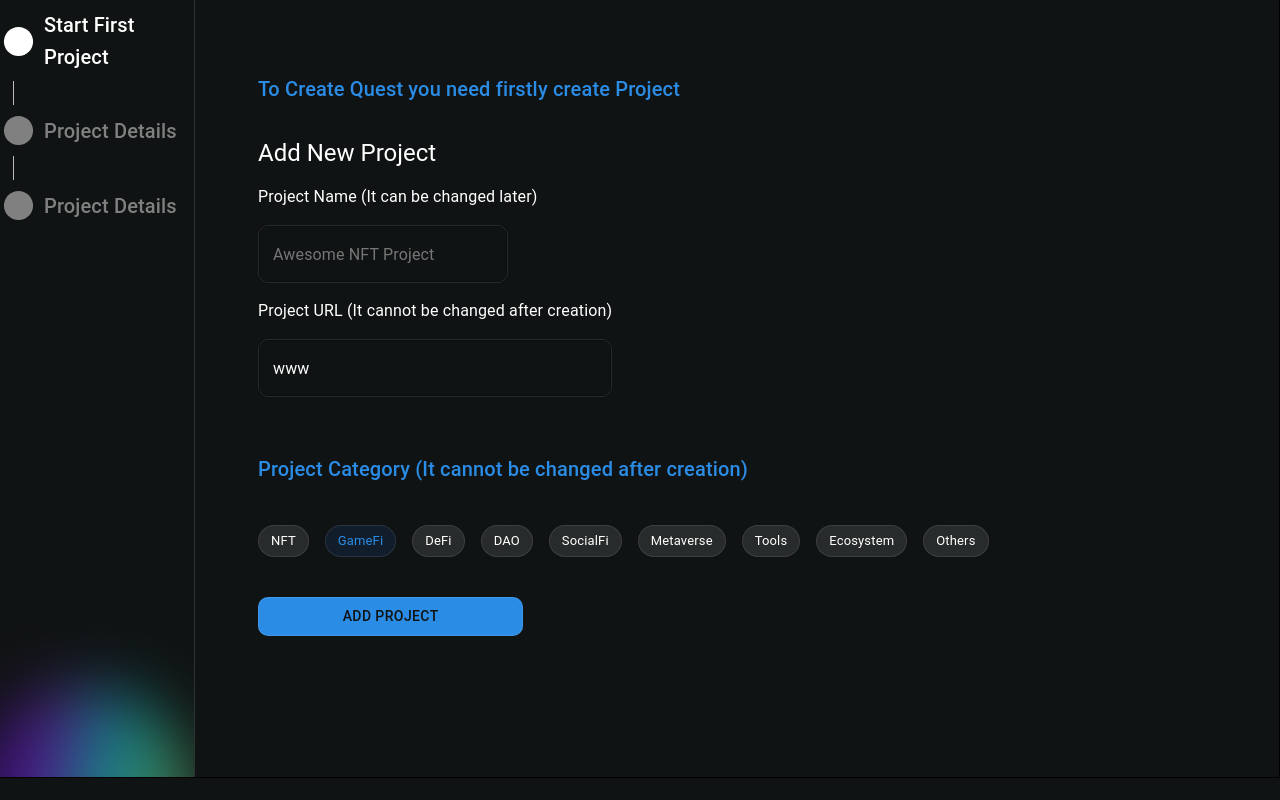
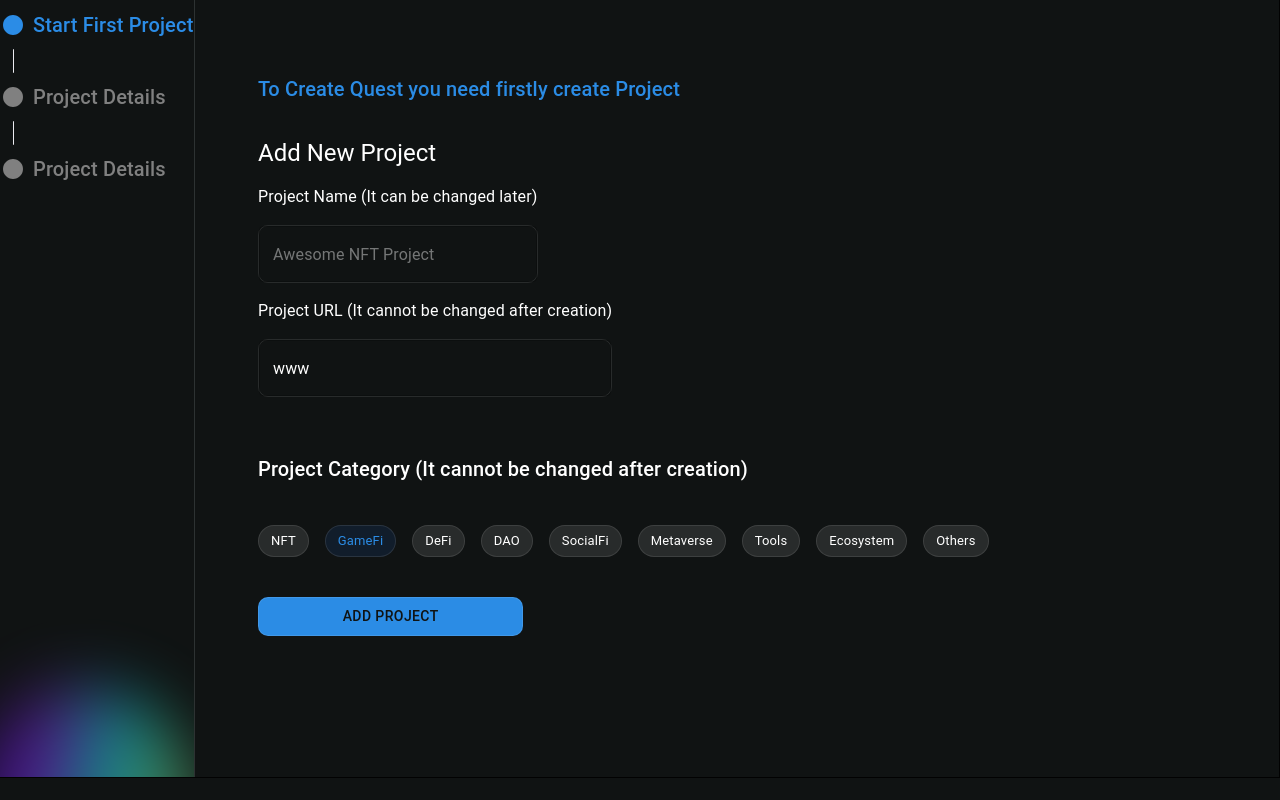
Before and after one commit to engida32/test_challenge, a React (Create React App) app: page / in a window 1280 px wide. Built offline with nearby package versions, Linux system fonts and the light colour scheme.

Commit message:
Added styele for visited step  and some fx on   detail page

```diff
--- a/src/components/Project.js
+++ b/src/components/Project.js
@@ -15,6 +15,7 @@ function ProjectPage() {
       aim: "",
     });
   };
+
   return (
     <Container
       maxWidth="md"
@@ -49,7 +50,7 @@ function ProjectPage() {
           <Box
             sx={{
               display: "inline-block",
-              padding: "1rem 2rem",
+              padding: "2rem 2rem",
               boxShadow: "0px 10px 20px rgba(0, 0, 0, 0.3)",
               transition: "box-shadow 0.3s ease-in-out",
               "&:hover": {
@@ -100,7 +101,7 @@ function ProjectPage() {
           }}
         >
           <Typography variant="h6" gutterBottom sx={{ color: "#F9A825" }}>
-            Aim
+            Your Aim
           </Typography>
           <Typography variant="body1" gutterBottom sx={{ color: "#101313" }}>
             {projectData.aim}
@@ -114,7 +115,7 @@ function ProjectPage() {
           }}
         >
           <Typography variant="h6" gutterBottom sx={{ color: "#F9A825" }}>
-            Type
+            Project Type
           </Typography>
           <Typography variant="body1" gutterBottom sx={{ color: "#101313" }}>
             {projectData.type}
@@ -137,15 +138,26 @@ function ProjectPage() {
         </Box>
         <Button
           variant="contained"
-          color="primary"
-          sx={{ marginBottom: "2rem" }}
+          sx={{
+            marginBottom: "2rem",
+            color: "#101313",
+            backgroundColor: "rgba(255, 0, 0, 0.1)",
+            boxShadow: "0px 10px 20px rgba(0, 0, 0, 0.3)",
+            transition: "box-shadow 0.3s ease-in-out",
+            "&:hover": {
+              boxShadow: "0px 20px 30px rgba(0, 0, 0, 0.4)",
+            },
+
+            borderRadius: "10px",
+            border: "1px solid rgba(255, 255, 255, 0.1)",
+            p: 2,
+          }}
           onClick={() => {
             window.history.back();
             handleReset();
           }}
         >
-          {" "}
-          Back{" "}
+          Reset and Back{" "}
         </Button>
       </Paper>
     </Container>
--- a/src/components/StepperComponent.js
+++ b/src/components/StepperComponent.js
@@ -9,14 +9,23 @@ import {
   RadioGroup,
   Stack,
   Step,
+  StepConnector,
   StepLabel,
   Stepper,
   TextField,
   Typography,
+  stepConnectorClasses,
+  styled,
 } from "@mui/material";
 import React, { useContext, useState } from "react";
 import { ProjectContext } from "../context/projectContex";
 import { useNavigate } from "react-router-dom";
+import {
+  QontoConnector,
+  QontoStepIcon,
+  QontoTypography,
+  style,
+} from "../style/style";
 
 function StepperPage() {
   const [activeStep, setActiveStep] = useState(0);
@@ -42,14 +51,45 @@ function StepperPage() {
   const decrementWorkerCount = () => {
     updateProjectData({ workerCount: projectData.workerCount - 1 });
   };
-  const style = {
-    color: "#fff",
-    bgcolor: "rgba(250, 250, 250, 0.1)",
-    borderRadius: "16px",
-    border: "1px solid rgba(255, 255, 255, 0.1)",
-    p: "13px, 24px, 13px, 24px                 ",
-  };
+  // const style = {
+  //   color: "#fff",
+  //   bgcolor: "rgba(250, 250, 250, 0.1)",
+  //   borderRadius: "16px",
+  //   border: "1px solid rgba(255, 255, 255, 0.1)",
+  //   p: "13px, 24px, 13px, 24px                 ",
+  // };
 
+  // const QontoConnector = styled(StepConnector)(({ theme }) => ({
+  //   [`&.${stepConnectorClasses.alternativeLabel}`]: {
+  //     top: 10,
+  //     left: "calc(-50% + 16px)",
+  //     right: "calc(50% + 16px)",
+  //   },
+  //   [`&.${stepConnectorClasses.active}`]: {
+  //     [`& .${stepConnectorClasses.line}`]: {
+  //       borderColor: "#2B8CE6",
+  //     },
+  //   },
+  //   [`&.${stepConnectorClasses.completed}`]: {
+  //     [`& .${stepConnectorClasses.line}`]: {
+  //       borderColor: "#2B8CE6",
+  //     },
+  //   },
+  //   [`& .${stepConnectorClasses.line}`]: {
+  //     borderColor:
+  //       theme.palette.mode === "dark" ? theme.palette.grey[800] : "#eaeaf0",
+  //     borderTopWidth: 3,
+  //     borderRadius: 1,
+  //   },
+  // }));
+
+  // const QontoStepIcon = styled(Circle)(({ theme, active }) => ({
+  //   color: active ? "#2B8CE6" : "gray",
+  // }));
+
+  // const QontoTypography = styled(Typography)(({ active }) => ({
+  //   color: active ? "#2B8CE6" : "gray",
+  // }));
   return (
     <Box
       sx={{
@@ -86,68 +126,39 @@ function StepperPage() {
             borderTopLeftRadius: "5px solid green",
           }}
         >
-          <Stepper activeStep={activeStep} orientation={"vertical"}>
+          <Stepper
+            activeStep={activeStep}
+            connector={<QontoConnector />}
+            orientation="vertical"
+          >
             <Step>
               <StepLabel
-                StepIconProps={{
-                  icon: (
-                    <Circle
-                      fontSize="large"
-                      sx={{
-                        color: activeStep === 0 ? "white" : "gray",
-                      }}
-                    />
-                  ),
-                }}
+                StepIconComponent={QontoStepIcon}
+                StepIconProps={{ active: activeStep >= 0 }}
               >
-                <Typography
-                  variant="h6"
-                  color={activeStep === 0 ? "white" : "gray"}
-                >
+                <QontoTypography variant="h6" active={activeStep >= 0}>
                   Start First Project
-                </Typography>
+                </QontoTypography>
               </StepLabel>
             </Step>
             <Step>
               <StepLabel
-                StepIconProps={{
-                  icon: (
-                    <Circle
-                      fontSize="large"
-                      sx={{
-                        color: activeStep === 1 ? "white" : "gray",
-                      }}
-                    />
-                  ),
-                }}
+                StepIconComponent={QontoStepIcon}
+                StepIconProps={{ active: activeStep >= 1 }}
               >
-                <Typography
-                  variant="h6"
-                  color={activeStep === 1 ? "white" : "gray"}
-                >
+                <QontoTypography variant="h6" active={activeStep >= 1}>
                   Project Details
-                </Typography>
+                </QontoTypography>
               </StepLabel>
             </Step>
             <Step>
               <StepLabel
-                StepIconProps={{
-                  icon: (
-                    <Circle
-                      fontSize="large"
-                      sx={{
-                        color: activeStep === 2 ? "white" : "gray",
-                      }}
-                    />
-                  ),
-                }}
+                StepIconComponent={QontoStepIcon}
+                StepIconProps={{ active: activeStep >= 2 }}
               >
-                <Typography
-                  variant="h6"
-                  color={activeStep === 2 ? "white" : "gray"}
-                >
+                <QontoTypography variant="h6" active={activeStep >= 2}>
                   Project Details
-                </Typography>
+                </QontoTypography>
               </StepLabel>
             </Step>
           </Stepper>
@@ -204,19 +215,15 @@ function StepperPage() {
             },
           }}
         >
-          <Stepper activeStep={activeStep} orientation={"horizontal"}>
+          <Stepper
+            activeStep={activeStep}
+            connector={<QontoConnector />}
+            orientation={"horizontal"}
+          >
             <Step>
               <StepLabel
-                StepIconProps={{
-                  icon: (
-                    <Circle
-                      fontSize="large"
-                      sx={{
-                        color: activeStep === 0 ? "white" : "gray",
-                      }}
-                    />
-                  ),
-                }}
+                StepIconComponent={QontoStepIcon}
+                StepIconProps={{ active: activeStep >= 0 }}
               >
                 <Typography
                   variant="h6"
@@ -237,16 +244,8 @@ function StepperPage() {
             </Step>
             <Step>
               <StepLabel
-                StepIconProps={{
-                  icon: (
-                    <Circle
-                      fontSize="large"
-                      sx={{
-                        color: activeStep === 1 ? "white" : "gray",
-                      }}
-                    />
-                  ),
-                }}
+                StepIconComponent={QontoStepIcon}
+                StepIconProps={{ active: activeStep >= 1 }}
               >
                 <Typography
                   color={activeStep === 1 ? "white" : "gray"}
@@ -267,16 +266,8 @@ function StepperPage() {
             </Step>
             <Step>
               <StepLabel
-                StepIconProps={{
-                  icon: (
-                    <Circle
-                      fontSize="large"
-                      sx={{
-                        color: activeStep === 2 ? "white" : "gray",
-                      }}
-                    />
-                  ),
-                }}
+                StepIconComponent={QontoStepIcon}
+                StepIconProps={{ active: activeStep >= 2 }}
               >
                 <Typography
                   variant="h6"
@@ -305,7 +296,6 @@ function StepperPage() {
           sx={{
             my: 5,
             placeSelf: "start",
-            mx: "auto",
           }}
         >
           {activeStep === 0 && (
@@ -335,12 +325,13 @@ function StepperPage() {
                 }}
                 control={
                   <TextField
-                    placeholder="Awesome NFT Project"
+                    placeholder="Awesome NFT Project "
                     type="text"
                     name="projectName"
                     value={projectData.projectName}
                     onChange={handleInputChange}
                     sx={{
+                      width: "100%",
                       my: 2,
                       color: "#fff",
                       borderRadius: "10px",
@@ -348,6 +339,7 @@ function StepperPage() {
 
                       "& .MuiInputBase-input": {
                         color: "#fff",
+                        width: "100%",
                         "&::placeholder": {
                           color: "#fff",
                         },
@@ -355,7 +347,7 @@ function StepperPage() {
                     }}
                   />
                 }
-                label=" Project Name (It can be changed later)"
+                label={` Project Name (It can be changed later)  `}
                 labelPlacement="start"
               />
 
@@ -367,12 +359,12 @@ function StepperPage() {
                   justifyContent: "center",
                   alignContent: "start",
                   alignItems: "start",
-                  maxWidth: "90%",
+                  maxWidth: "100%",
                 }}
                 control={
                   <TextField
                     placeholder="Alphaguilty.io/awesomenftpunch"
-                    type="text"
+                    type="url"
                     name="projectUrl"
                     defaultValue={projectData?.projectUrl}
                     value={projectData.projectUrl}
@@ -396,7 +388,7 @@ function StepperPage() {
                 label="Project URL (It cannot be changed after creation)"
                 labelPlacement="start"
               />
-              <Typography variant="h6" color="#2B8CE5" m={5}>
+              <Typography variant="h6" color="#fff" m={5}>
                 Project Category (It cannot be changed after creation){" "}
               </Typography>
               <Stack
--- /dev/null
+++ b/src/style/style.js
@@ -0,0 +1,46 @@
+import { Circle } from "@mui/icons-material";
+import {
+  StepConnector,
+  Typography,
+  stepConnectorClasses,
+  styled,
+} from "@mui/material";
+export const style = {
+  color: "#fff",
+  bgcolor: "rgba(250, 250, 250, 0.1)",
+  borderRadius: "16px",
+  border: "1px solid rgba(255, 255, 255, 0.1)",
+  p: "13px, 24px, 13px, 24px                 ",
+};
+
+export const QontoConnector = styled(StepConnector)(({ theme }) => ({
+  [`&.${stepConnectorClasses.alternativeLabel}`]: {
+    top: 10,
+    left: "calc(-50% + 16px)",
+    right: "calc(50% + 16px)",
+  },
+  [`&.${stepConnectorClasses.active}`]: {
+    [`& .${stepConnectorClasses.line}`]: {
+      borderColor: "#2B8CE6",
+    },
+  },
+  [`&.${stepConnectorClasses.completed}`]: {
+    [`& .${stepConnectorClasses.line}`]: {
+      borderColor: "#2B8CE6",
+    },
+  },
+  [`& .${stepConnectorClasses.line}`]: {
+    borderColor:
+      theme.palette.mode === "dark" ? theme.palette.grey[800] : "#eaeaf0",
+    borderTopWidth: 3,
+    borderRadius: 1,
+  },
+}));
+
+export const QontoStepIcon = styled(Circle)(({ theme, active }) => ({
+  color: active ? "#2B8CE6" : "gray",
+}));
+
+export const QontoTypography = styled(Typography)(({ active }) => ({
+  color: active ? "#2B8CE6" : "gray",
+}));
```
